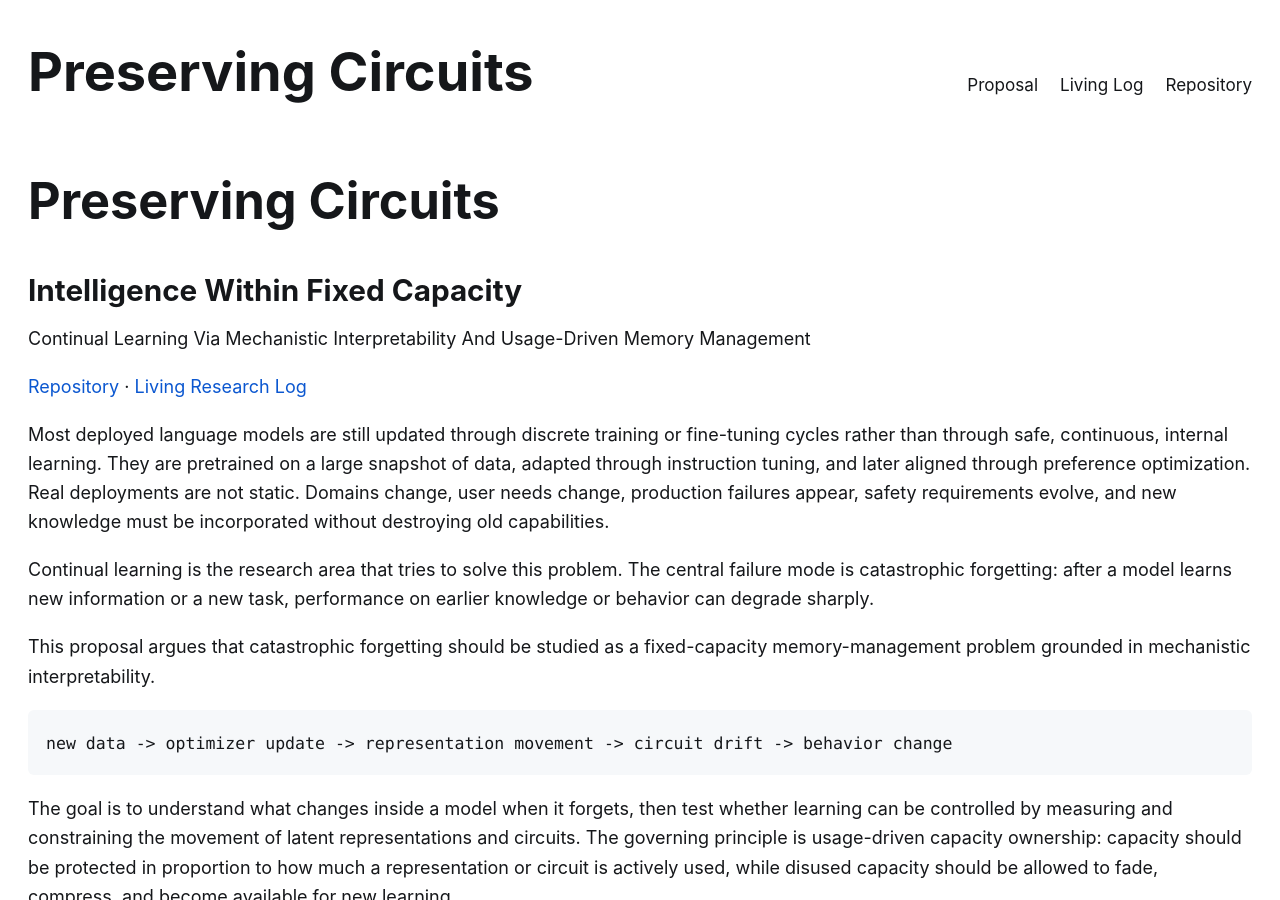
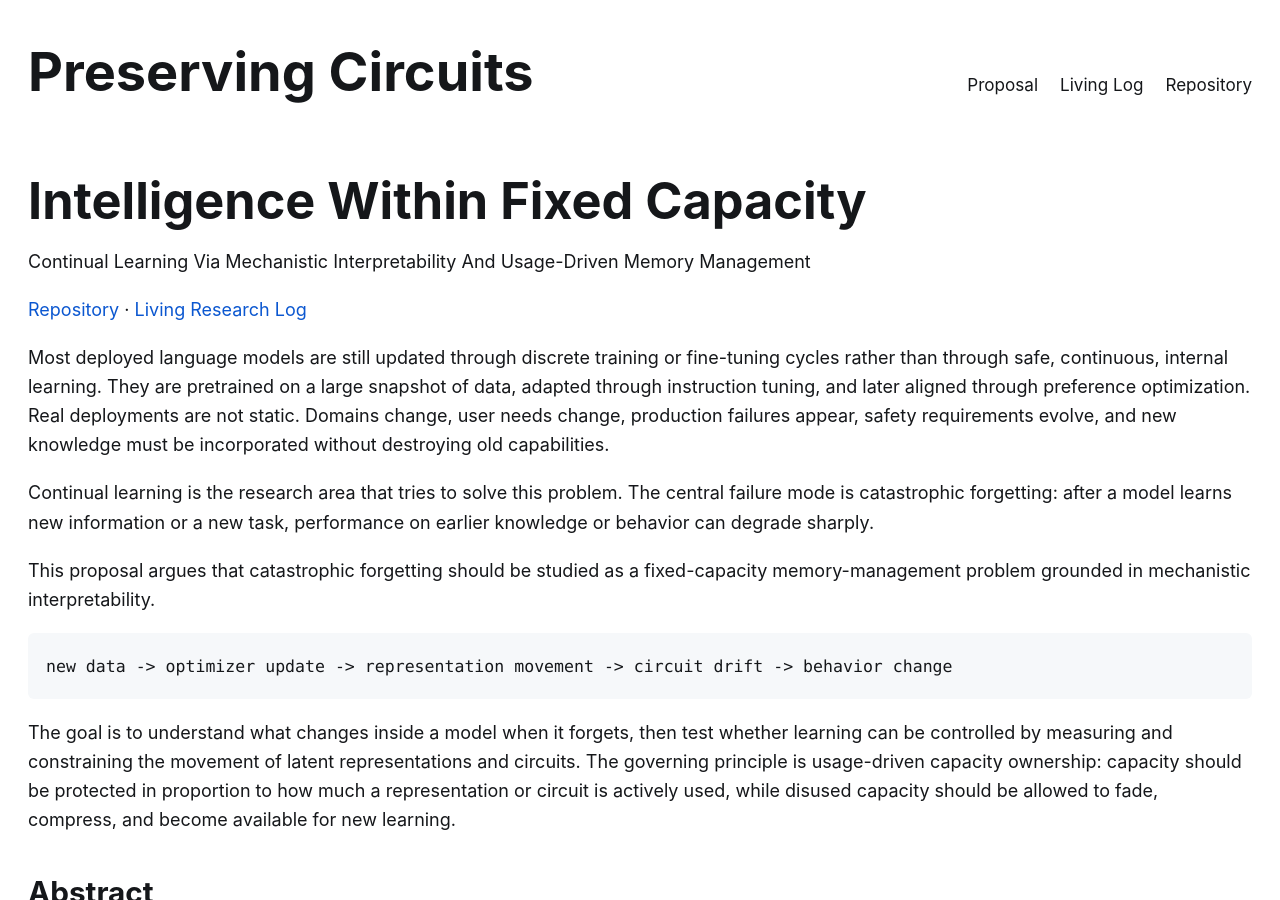
Before and after one commit to nelson960/Preserving-Circuits, a Jekyll site: the page built from docs/index.md, in a window 1280 px wide and 900 px high. Built offline with Jekyll 4.4.1, drawn with Linux system fonts in a browser that asks for light colours.

```diff
--- a/docs/index.md
+++ b/docs/index.md
@@ -3,9 +3,7 @@ layout: default
 title: Preserving Circuits
 ---
 
-# Preserving Circuits
-
-## Intelligence Within Fixed Capacity
+# Intelligence Within Fixed Capacity
 
 Continual Learning Via Mechanistic Interpretability And Usage-Driven Memory Management
 
```
Also changed, not shown: docs/living-paper.md (+1 -0 lines).
